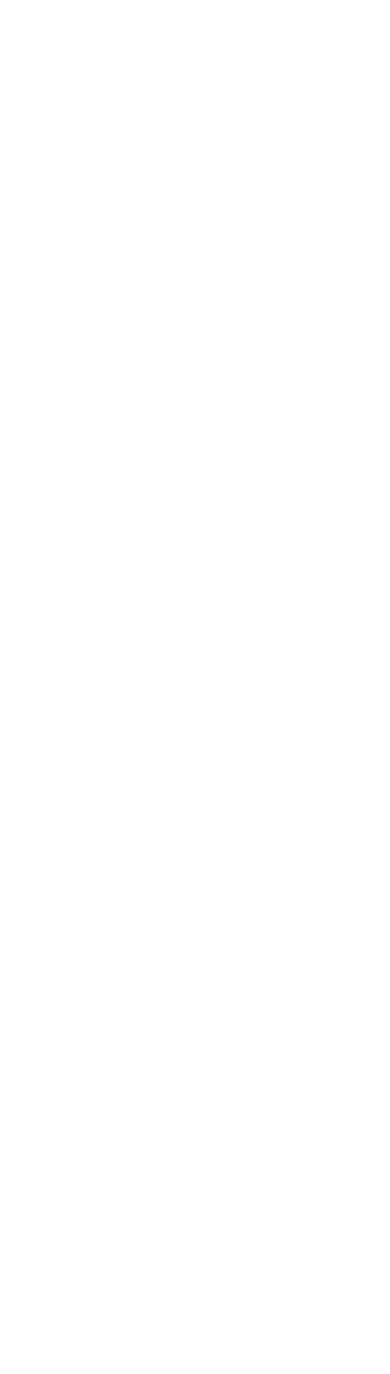
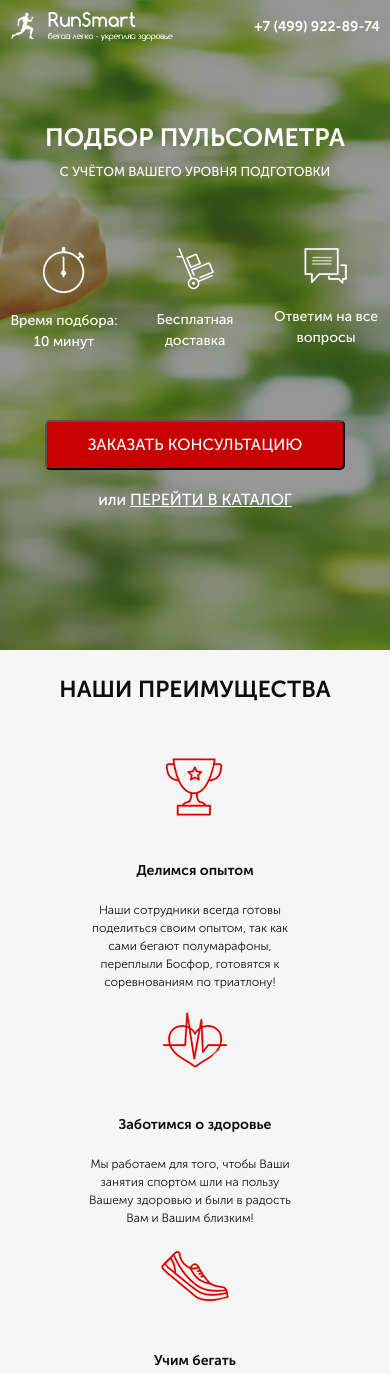
Before and after one commit to KhBulgurov/Pulse, a website: page src/index.html in a window 390 px wide. Shown: the top 1374 px of the page. Before the commit the page ends 844 px from the top, so only its background shows below. Drawn offline with Linux system fonts and the light colour scheme.

Commit message:
Сверстаны первые два блока

```diff
--- a/gulpfile.js
+++ b/gulpfile.js
@@ -17,7 +17,7 @@ gulp.task('server', function() {
 });
 
 gulp.task('styles', function() {
-    return gulp.src("src/sass/*.+(scss|sass)")
+    return gulp.src("src/sass/**/*.+(scss|sass)")
         .pipe(sass({outputStyle: 'compressed'}).on('error', sass.logError))
         .pipe(rename({suffix: '.min', prefix: ''}))
         .pipe(autoprefixer())
@@ -27,7 +27,7 @@ gulp.task('styles', function() {
 });
 
 gulp.task('watch', function() {
-    gulp.watch("src/sass/*.+(scss|sass)", gulp.parallel('styles'));
+    gulp.watch("src/sass/**/*.+(scss|sass)", gulp.parallel('styles'));
 })
 
 gulp.task('default', gulp.parallel('watch', 'server', 'styles'));
--- a/src/index.html
+++ b/src/index.html
@@ -5,8 +5,87 @@
     <meta name="viewport" content="width=device-width, initial-scale=1.0">
     <title>Пульсомеры</title>
     <link rel="stylesheet" href="css/fonts.css">
+    <link rel="stylesheet" href="css/bootstrap-reboot.min.css">
+    <link rel="stylesheet" href="css/style.min.css">
 </head>
 <body>
-
+    <section class="promo">
+        <div class="container">
+            <header class="header">
+                <a href="#" class="header__logo">
+                    <img src="icons/logo.png" alt="logo">
+                </a>
+                <div class="header__official">
+                    Официальный представитель<br>
+                    <span>Garmin, Polar, Suunto</span>
+                </div>
+                <div class="header__contacts">
+                    <a href="tel:+74999228974" class="header__phone">+7 (499) 922-89-74</a>
+                    <button class="button button_header">
+                        заказать звонок
+                    </button>
+                </div>
+            </header>
+            <div class="promo__wrapper">
+                <h1 class="promo__header">
+                    Подбор пульсометра
+                </h1>
+                <h2 class="promo__subheader">
+                    с учётом Вашего уровня подготовки
+                </h2>
+                <div class="promo__icons">
+                    <div class="promo__icon">
+                        <img src="icons/header_item1.png" alt="1">
+                        Время подбора:
+                        10 минут
+                    </div>
+                    <div class="promo__icon">
+                        <img src="icons/Header_item_2.png" alt="2">
+                        Бесплатная
+                        доставка
+                    </div>
+                    <div class="promo__icon">
+                        <img src="icons/header_item_3.png" alt="3">
+                        Ответим
+                        на все вопросы
+                    </div>
+                </div>
+                <button class="button button_promo">
+                    заказать кОНСУЛЬТАЦИЮ
+                </button>
+                <div class="promo__link">или
+                    <a href="#">ПЕРЕЙТИ В КАТАЛОГ</a>
+                </div>
+            </div>
+        </div>
+    </section>
+    <section class="advantage">
+        <div class="container">
+            <h3 class="headlines">НАШИ ПРЕИМУЩЕСТВА</h3>
+            <div class="advantage__wrapper">
+                <div class="advantage__item">
+                    <img src="icons/advantages_item_1.png" alt="" class="advantage__icons">
+                    <div class="advantage__header">Делимся опытом</div>
+                    <div class="advantage__descr">Наши сотрудники всегда готовы поделиться своим опытом,
+                        так как сами бегают полумарафоны, переплыли Босфор, готовятся к соревнованиям по триатлону!
+                    </div>
+                </div>
+                <div class="advantage__item">
+                    <img src="icons/advantages_item_2.png" alt="" class="advantage__icons">
+                    <div class="advantage__header">Заботимся о здоровье</div>
+                    <div class="advantage__descr">Мы работаем для того,
+                        чтобы Ваши занятия спортом шли на пользу Вашему здоровью и были в радость Вам и Вашим близким!
+                    </div>
+                </div>
+                <div class="advantage__item">
+                    <img src="icons/advantages_item_3.png" alt="" class="advantage__icons">
+                    <div class="advantage__header">Учим бегать</div>
+                    <div class="advantage__descr">Помогаем с обучением
+                        правильной технике бега!
+                        Дружим с крупнейшей школой бега в России - <a href="#">I LOVE RUNNING.</a></div>
+                </div>
+            </div>
+        </div>
+    </section>
 </body>
 </html>
--- /dev/null
+++ b/src/sass/base/_variables.sass
@@ -0,0 +1 @@
+$main-color: #c70101
--- /dev/null
+++ b/src/sass/blocks/_advantage.sass
@@ -0,0 +1,31 @@
+.advantage
+    min-height: 470px
+    background-color: #f6f6f6
+    padding: 70px 0 78px 0
+    &__wrapper
+        display: flex
+        justify-content: space-between
+        width: 925px
+        margin-top: 65px
+    &__item
+        width: 231px
+    &__icons
+        display: block
+        margin: 0 auto
+        margin-bottom: 38px
+        width: 70px
+        height: 70px
+    &__header
+        color: #0d0d0d
+        font-size: 18px
+        font-weight: 700
+        text-align: center
+    &__descr
+        color: #0d0d0d
+        font-size: 14px
+        font-weight: 300
+        text-align: center
+        margin-top: 20px
+        a
+            color: $main-color
+            text-decoration: underline
--- /dev/null
+++ b/src/sass/blocks/_buttons.sass
@@ -0,0 +1,17 @@
+.button
+    border-radius: 5px
+    background-color: #c70101
+    color: #ffffff
+    font-weight: 400
+    text-align: center
+    text-transform: uppercase
+    display: block
+    &_header
+        font-size: 12px
+        width: 150px
+        height: 30px
+    &_promo
+        width: 300px
+        height: 50px
+        font-size: 16px
+        margin-top: 68px
--- /dev/null
+++ b/src/sass/blocks/_header.sass
@@ -0,0 +1,28 @@
+.header
+    display: flex
+    justify-content: space-between
+    align-items: center
+    &__logo
+        width: 250px
+        img
+            width: 100%
+    &__official
+        color: #ffffff
+        font-size: 12px
+        font-weight: 400
+        text-align: center
+        span
+            font-size: 18px
+            text-align: center
+    &__phone
+        color: #ffffff
+        font-size: 18px
+        font-weight: 700
+        display: block
+        &:hover
+            color: #ffffff
+            text-decoration: none
+    &__contacts
+        display: flex
+        flex-direction: column
+        align-items: flex-end
--- /dev/null
+++ b/src/sass/blocks/_headlines.sass
@@ -0,0 +1,5 @@
+.headlines
+    color: #0d0d0d
+    font-size: 30px
+    font-weight: 700
+    text-align: center
--- /dev/null
+++ b/src/sass/blocks/_media.sass
@@ -0,0 +1,61 @@
+@media (max-width: 1200px)
+    .header
+        width: 100%
+@media (max-width: 991px)
+    .header
+        padding: 0 10px 0 10px
+    .promo
+        &__wrapper
+            padding-right: 17px
+    .advantage
+        &__wrapper
+            width: 100%
+            padding: 0 10px 0 10px
+@media (max-width: 767px)
+    .header
+        &__official
+            display: none
+    .promo
+        &__wrapper
+            align-items: center
+        &__header
+            font-size: 32px
+        &__subheader
+            font-size: 16px
+    .advantage
+        padding: 22px 0 28px 0
+        &__header
+            font-size: 14px
+        .headlines
+            font-size: 23px
+        &__descr
+            margin-right: 10px
+            font-size: 12px
+@media (max-width: 576px)
+    .header
+        &__phone
+            font-size: 14px
+        .button
+            &_header
+                display: none
+        &__logo
+            width: 163px
+    .promo
+        &__header
+            text-align: center
+            font-size: 25px
+        &__subheader
+            font-size: 13px
+        &__icons
+            width: 100%
+            justify-content: space-between
+            padding: 0 10px 0 10px
+        &__wrapper
+            padding: 0
+    .advantage
+        &__wrapper
+            flex-direction: column
+            align-items: center
+            margin-top: 30px
+        &__item
+            margin-top: 15px
--- /dev/null
+++ b/src/sass/blocks/_promo.sass
@@ -0,0 +1,49 @@
+.promo
+    min-height: 650px
+    background: url("../../img/bg/header_BG.png") center center/cover no-repeat
+    padding: 12px 0 93px 0
+    &__wrapper
+        margin-top: 78px
+        display: flex
+        flex-direction: column
+        align-items: flex-end
+    &__header
+        color: #ffffff
+        font-size: 42px
+        font-weight: 700
+        text-transform: uppercase
+        margin: 0
+    &__subheader
+        color: #ffffff
+        font-size: 24px
+        font-weight: 500
+        text-transform: uppercase
+        margin: 0
+        margin-top: 5px
+    &__icons
+        display: flex
+        justify-content: space-between
+        width: 425px
+        margin-top: 66px
+    &__icon
+        display: flex
+        flex-direction: column
+        align-items: center
+        width: 108px
+        text-align: center
+        color: #ffffff
+        font-size: 14px
+        font-weight: 500
+        img
+            margin: 0 auto
+            display: block
+            margin-bottom: 17px
+    &__link
+        margin-top: 18px
+        font-size: 16px
+        font-weight: 500
+        color: #ffffff
+        a
+            text-decoration: underline
+            text-transform: uppercase
+            color: #ffffff
--- /dev/null
+++ b/src/sass/style.sass
@@ -0,0 +1,19 @@
+@import "blocks/_promo"
+@import "blocks/_header"
+@import "blocks/_buttons"
+@import "base/_variables"
+@import "blocks/_advantage"
+@import "blocks/_media"
+@import "blocks/_headlines"
+
+
+
+*
+    box-sizing: border-box
+    font-family: 'Museo Sans Cyrl', sans-serif
+    margin: 0
+    padding: 0
+
+.container
+    max-width: 950px
+    margin: 0 auto
```
Also changed, not shown: src/css/bootstrap-reboot.min.css (added), src/css/style.min.css (added), src/icons/advantages_item_1.png (renamed from src/icons/_advantages_item_1.png), src/icons/advantages_item_2.png (renamed from src/icons/_advantages_item_2.png), src/icons/advantages_item_3.png (renamed from src/icons/_advantages_item_3.png), src/sass/base/_mixins.sass (added).
